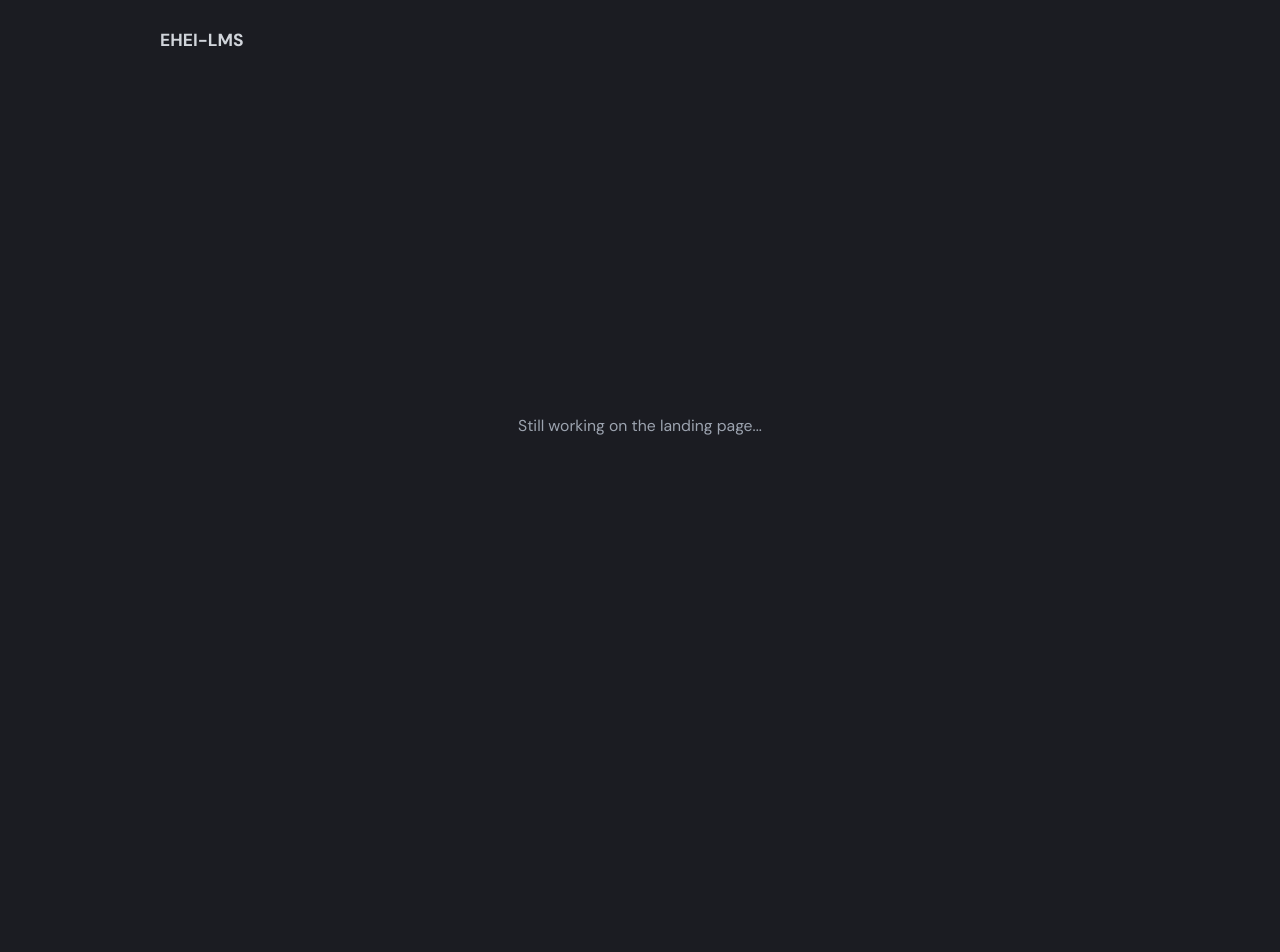
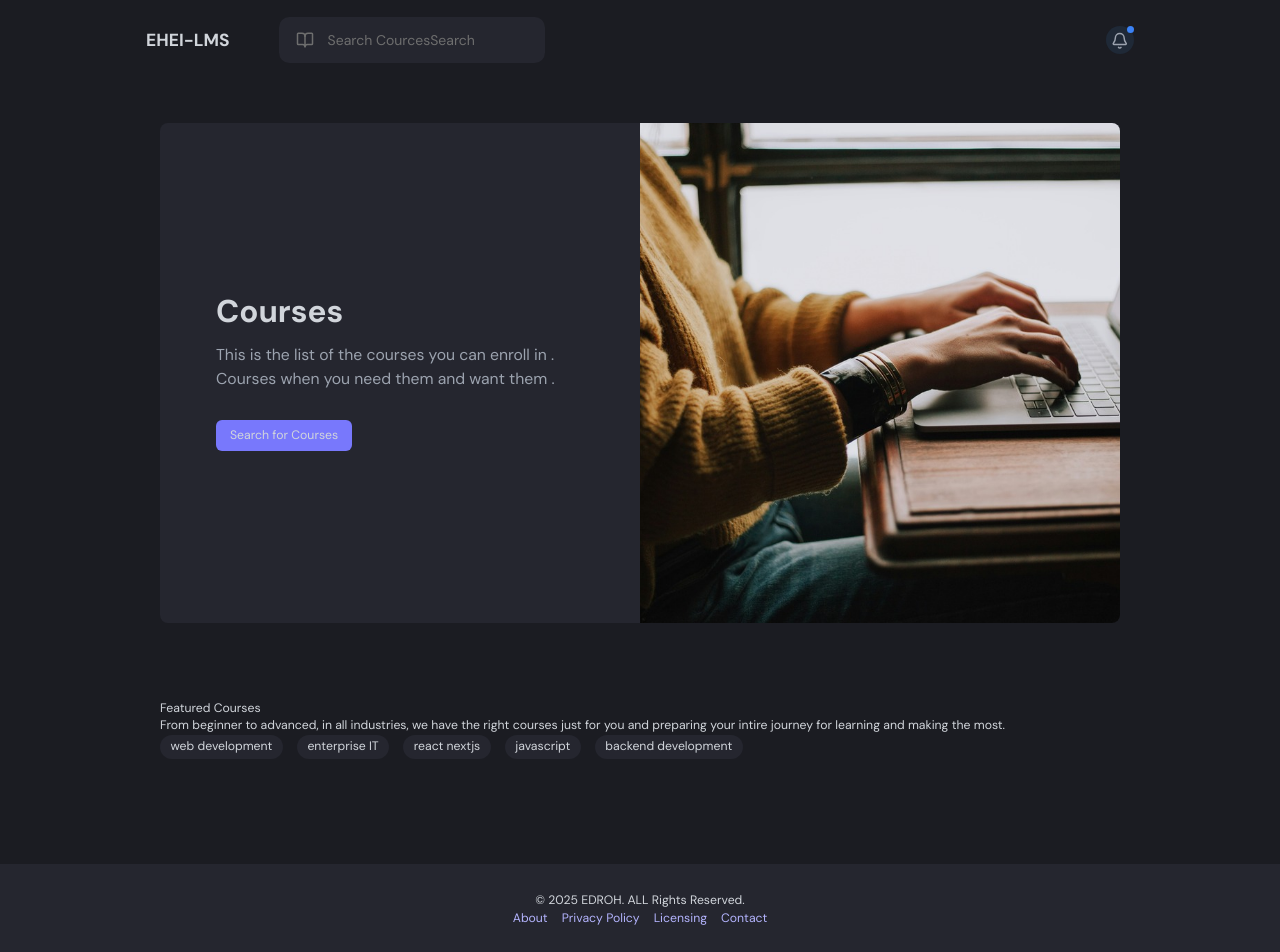
Before and after one commit to Berkail/LMS-PFA, a Next.js app in the folder front-end/: page / in a window 1280 px wide. Shown: the top 952 px of the page. Before the commit the page ends 800 px from the top, so only its background shows below. Built offline with nearby package versions, Linux system fonts and the light colour scheme.

Commit message:
Adding landing page

```diff
--- a/front-end/src/app/(nondashboard)/landing/page.tsx
+++ b/front-end/src/app/(nondashboard)/landing/page.tsx
@@ -1,9 +1,123 @@
+"use client";
+
 import React from 'react'
+import { motion } from 'framer-motion';
+import Link from "next/link";
+import {useCarousel} from "@/hooks/useCarousel";
+import Image from "next/image";
+import {Skeleton} from "@/components/ui/skeleton";
 
-function Landing() {
+
+export default function LandingPage() {
+
+
+
+const LoadingSkeleton = () => {
   return (
-    <div className='landing__description'>Still working on the landing page...</div>
-  )
+      <div className="landing-skeleton">
+        <div className="landing-skeleton__hero">
+          <div className="landing-skeleton__hero-content">
+            <Skeleton className="landing-skeleton__title" />
+            <Skeleton className="landing-skeleton__subtitle" />
+            <Skeleton className="landing-skeleton__subtitle-secondary" />
+            <Skeleton className="landing-skeleton__button" />
+          </div>
+          <Skeleton className="landing-skeleton__hero-image" />
+        </div>
+
+        <div className="landing-skeleton__featured">
+          <Skeleton className="landing-skeleton__featured-title" />
+          <Skeleton className="landing-skeleton__featured-description" />
+
+          <div className="landing-skeleton__featured-tags">
+            {[1,2,3,4,5].map((tag, index) => (
+                <Skeleton key={index} className="landing-skeleton__tag" />
+            ))}
+          </div>
+
+          <div className="landing-skeleton__featured-courses">
+            {[1,2,3,4].map((tag, index) => (
+                <Skeleton key={index} className="landing-skeleton__course-card" />
+            ))}
+          </div>
+
+        </div>
+
+      </div>
+  );
+};
+
+  const currentImage = useCarousel ({ totalImages: 3 });
+
+  return (
+      <motion.div
+          initial={{ opacity: 0 }}
+          animate={{ opacity: 1 }}
+          transition={{ duration: 0.5 }}
+          className="landing"
+      >
+        <motion.div
+          initial={{ y: 20, opacity: 0 }}
+          animate={{ y:0, opacity: 1 }}
+          transition={{ duration: 0.5 }}
+          className="landing__hero"
+
+          >
+             <div className="landing__hero-content">
+               <h1 className="landing__title">Courses</h1>
+               <p className="landing__description">
+                 This is the list of the courses you can enroll in .
+                 <br/>
+                 Courses when you need them and want them .
+               </p>
+               <div className="landing__cta">
+                 <Link href="/search">
+                   <div className="landing__cta-button">Search for Courses</div>
+                 </Link>
+               </div>
+             </div>
+             <div className="landing__hero-images">
+               {["/hero1.jpg" , "/hero2.jpg" , "/hero3.jpg" ].map ((src, index) => (
+                   <Image
+                       key={src}
+                       src={src}
+                       alt={`Hero Banneer ${index + 1}`}
+                       fill
+                       priority={index === currentImage}
+                       sizes="(max-width: 768px) 100vw, (max-width: 1200px) 50vw, 33vw"
+                       className={`landing__hero-image ${
+                           index === currentImage ? "landing__hero-image--active" : ""
+                       }`}
+                   />
+
+               ))}
+             </div>
+
+        </motion.div>
+        <motion.div
+          initial={{ y: 20, opacity: 0 }}
+          whileInView={{ y:0, opacity: 1 }}
+          transition={{ duration: 0.5 }}
+          viewport={{ amount:0.3, once:true}}
+          className="landing__featured"
+          >
+          <h2 className="landing__featured__title">Featured Courses</h2>
+          <p className="landing__featured__description">
+            From beginner to advanced, in all industries, we have the right courses just for you and preparing your intire journey for learning and making the most.
+          </p>
+
+          <div className="landing__tags">
+            {["web development","enterprise IT", "react nextjs" , "javascript","backend development"].map((tag, index) => (
+                <span key={index} className="landing__tag">
+                  {tag}
+                </span>
+            ))}
+          </div>
+            <div className="landing__courses">
+
+            </div>
+
+        </motion.div>
+      </motion.div>
+  );
 }
-
-export default Landing
--- a/front-end/src/app/page.tsx
+++ b/front-end/src/app/page.tsx
@@ -1,5 +1,6 @@
 import NonDashboardNavBar from "@/components/NonDashboardNavBar";
 import Landing from "@/app/(nondashboard)/landing/page";
+import Footer from "@/components/Footer";
 
 export default function Home() {
   return (
@@ -8,7 +9,7 @@ export default function Home() {
       <main className="nondashboard-layout__main">
         <Landing />
       </main>
-
+      <Footer />
     </div>
   );
 }
--- /dev/null
+++ b/front-end/src/components/Footer.tsx
@@ -0,0 +1,21 @@
+
+import React from 'react'
+import Link from "next/link";
+
+const Footer = () => {
+    return (
+        <div className="footer">
+            <p>&copy; 2025 EDROH. ALL Rights Reserved.</p>
+            <div className="footer__link">
+                {["About", "Privacy Policy", "Licensing","Contact"].map((item) => (
+                   <Link key={item}
+                    href={`/${item.toLowerCase().replace("", '-')}`}
+                    className='footer__link'>
+                       {item}
+                   </Link>
+                ))}
+            </div>
+        </div>
+    )
+}
+export default Footer
--- a/front-end/src/components/NonDashboardNavBar.tsx
+++ b/front-end/src/components/NonDashboardNavBar.tsx
@@ -1,3 +1,5 @@
+
+import {Bell, BookOpen} from "lucide-react"
 import Link from 'next/link'
 import React from 'react'
 
@@ -5,14 +7,28 @@ const NonDashboardNavBar = () => {
   return (
     <nav className="nondashboard-navbar">
         <div className="nondashboard-navbar__container">
+           <div className="nondashboard-navbar__search">
             <Link href="/" className="nondashboard-navbar__brand">
                 EHEI-LMS
             </Link>
             <div className='flex item-center gap-4'>
                 <div className='relative group'>
-
+                    <Link href="/search" className="nondashboard-navbar__search-input">
+                           <span className="hidden sm:inline">Search Cources</span>
+                           <span className="hidden sm:inline">Search</span>
+                    </Link>
+                    <BookOpen className="nondashboard-navbar__search-icon" size={18}/>
                 </div>
             </div>
+           </div>
+        </div>
+        <div className="nondashboard-navbar__actions">
+            <button className="nondashboard-navbar__notification-button">
+                <span className="nondashboard-navbar__notification-indicator"></span>
+                <Bell className="nondashboard-navbar__notification-icon"></Bell>
+            </button>
+
+
         </div>
     </nav>
   )
```
